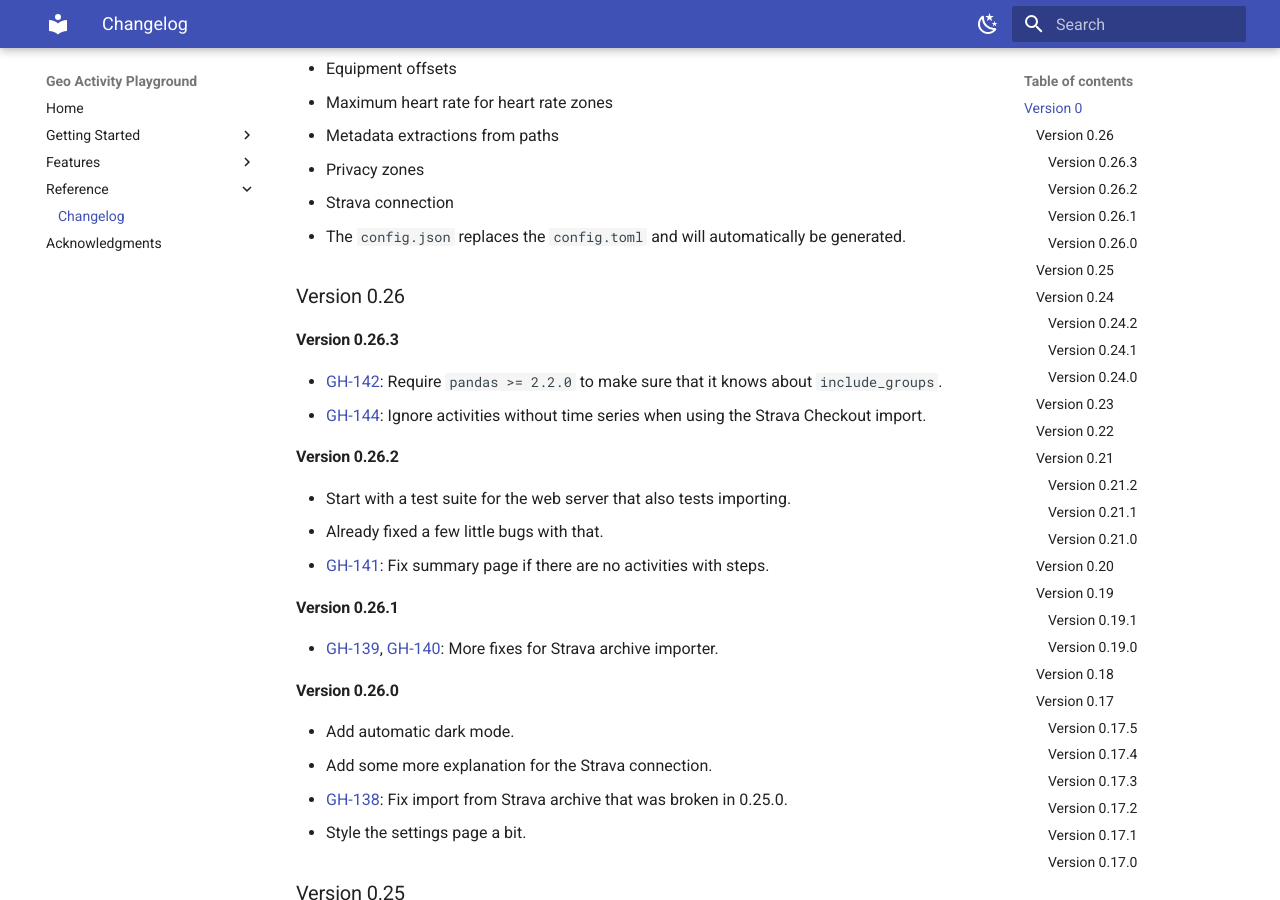
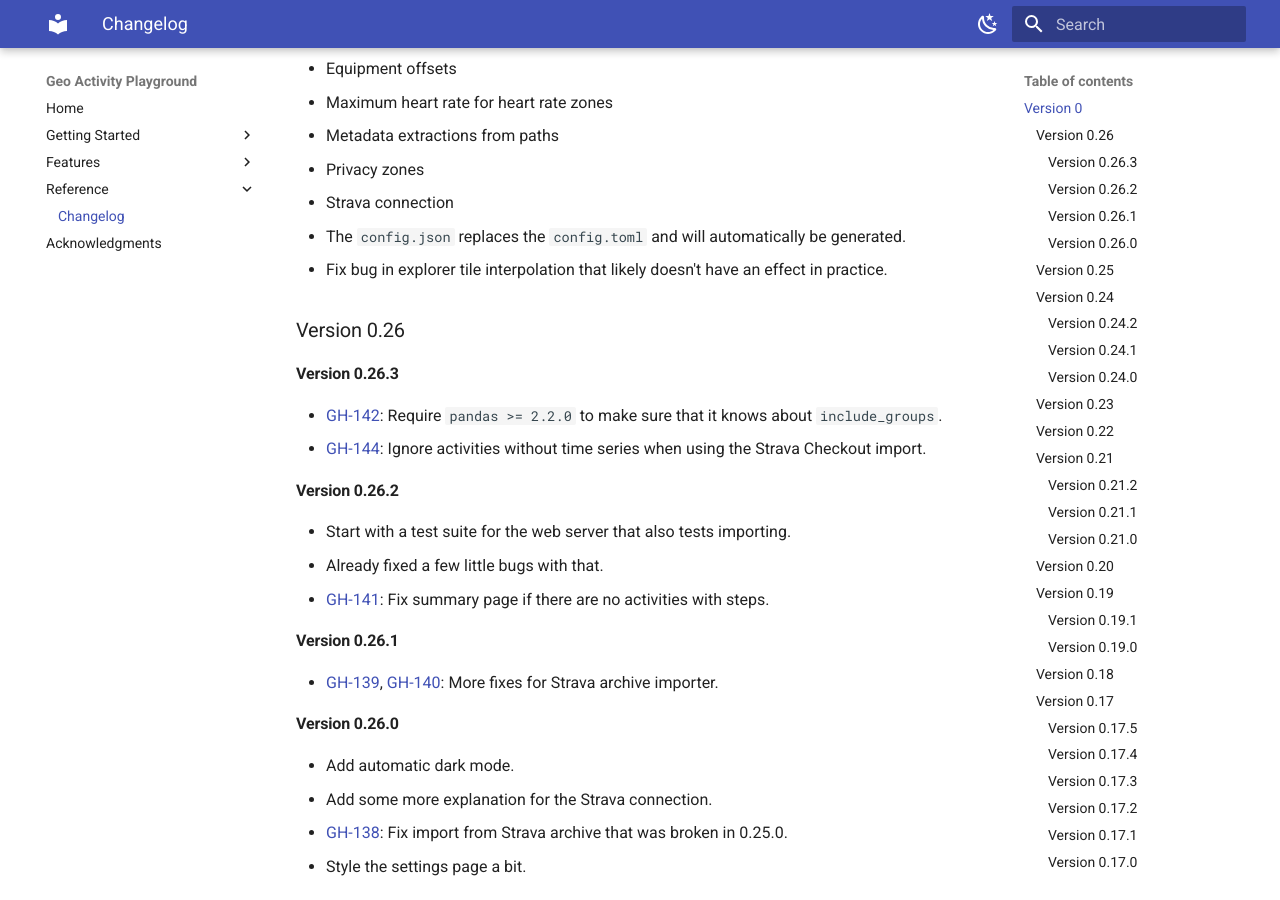
Before and after one commit to martin-ueding/geo-activity-playground, an MkDocs documentation site: the page built from docs/reference/changelog.md, in a window 1280 px wide and 900 px high, scrolled down 645 px. Built offline with MkDocs 1.6.1 and Material for MkDocs 9.7.7, drawn with Linux system fonts in a browser that asks for light colours.

Commit message:
Changelog entry

```diff
--- a/docs/reference/changelog.md
+++ b/docs/reference/changelog.md
@@ -19,6 +19,7 @@ This is the pre-release series. Things haven't settled yet, so each minor versio
   - Privacy zones
   - Strava connection
 - The `config.json` replaces the `config.toml` and will automatically be generated.
+- Fix bug in explorer tile interpolation that likely doesn't have an effect in practice.
 
 ### Version 0.26
 
```
